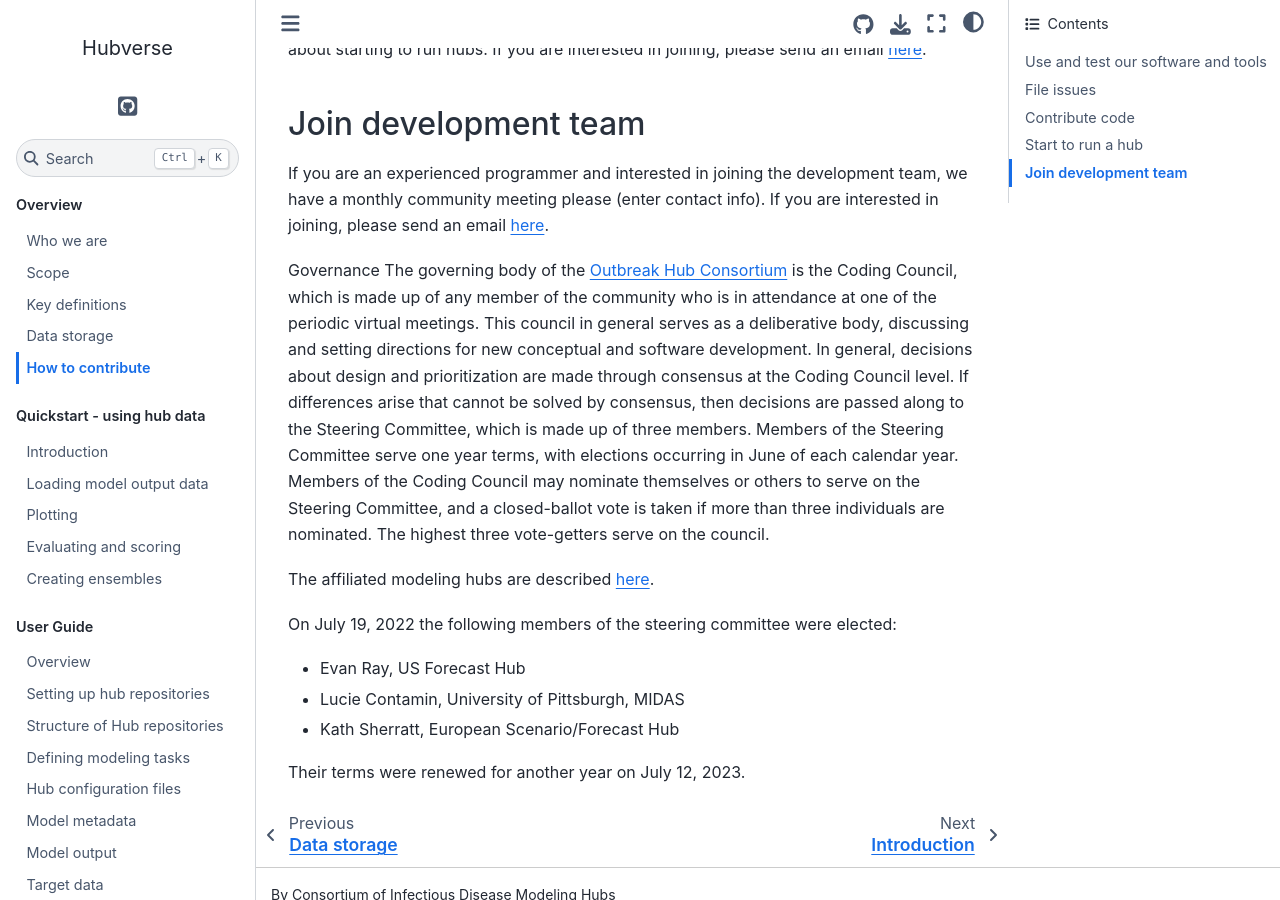
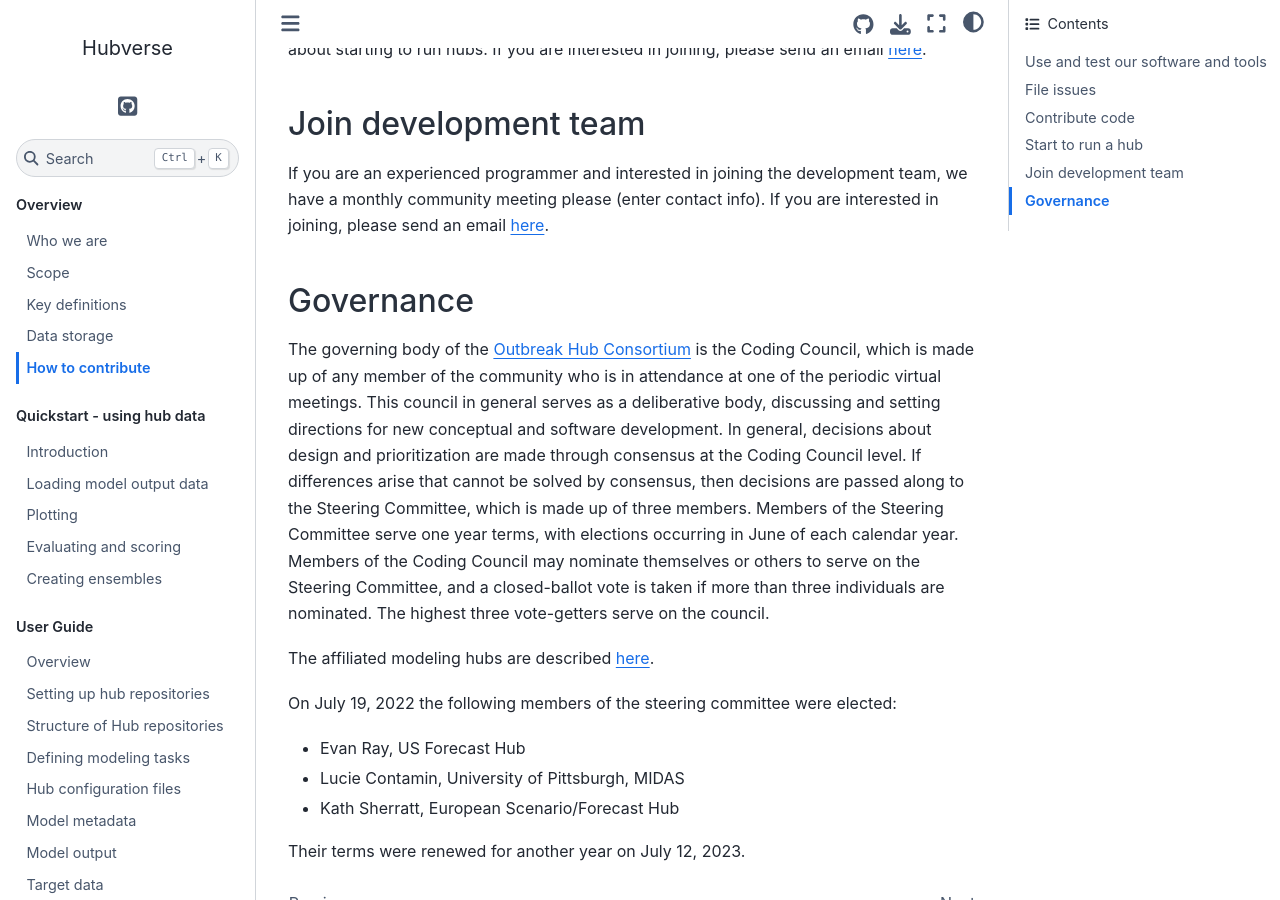
Before and after one commit to hubverse-org/hubDocs, a Sphinx documentation site: the page built from docs/source/overview/contribute.md, in a window 1280 px wide and 900 px high, scrolled down 859 px. Built offline with Sphinx 7.4.7 and the Sphinx Book theme 1.1.4, drawn with Linux system fonts in a browser that asks for light colours; pages that are not in the unit, such as notebooks, are missing from menus.

Commit message:
fix one title

```diff
--- a/docs/source/overview/contribute.md
+++ b/docs/source/overview/contribute.md
@@ -23,7 +23,7 @@
 
 If you are an experienced programmer and interested in joining the development team, we have a monthly community meeting please (enter contact info). If you are interested in joining, please send an email [here](mailto:mzorn@umass.edu).
 
-Governance
+## Governance
 The governing body of the [Outbreak Hub Consortium](https://hubdocs.readthedocs.io/en/latest/) is the Coding Council, which is made up of any member of the community who is in attendance at one of the periodic virtual meetings.  This council in general serves as a deliberative body, discussing and setting directions for new conceptual and software development. In general, decisions about design and prioritization are made through consensus at the Coding Council level. If differences arise that cannot be solved by consensus, then decisions are passed along to the Steering Committee, which is made up of three members. Members of the Steering Committee serve one year terms, with elections occurring in June of each calendar year. Members of the Coding Council may nominate themselves or others to serve on the Steering Committee, and a closed-ballot vote is taken if more than three individuals are nominated. The highest three vote-getters serve on the council.
 
 The affiliated modeling hubs are described [here](https://github.com/micokoch/hubDocs/blob/main/docs/source/overview/who-we-are.md).
```
